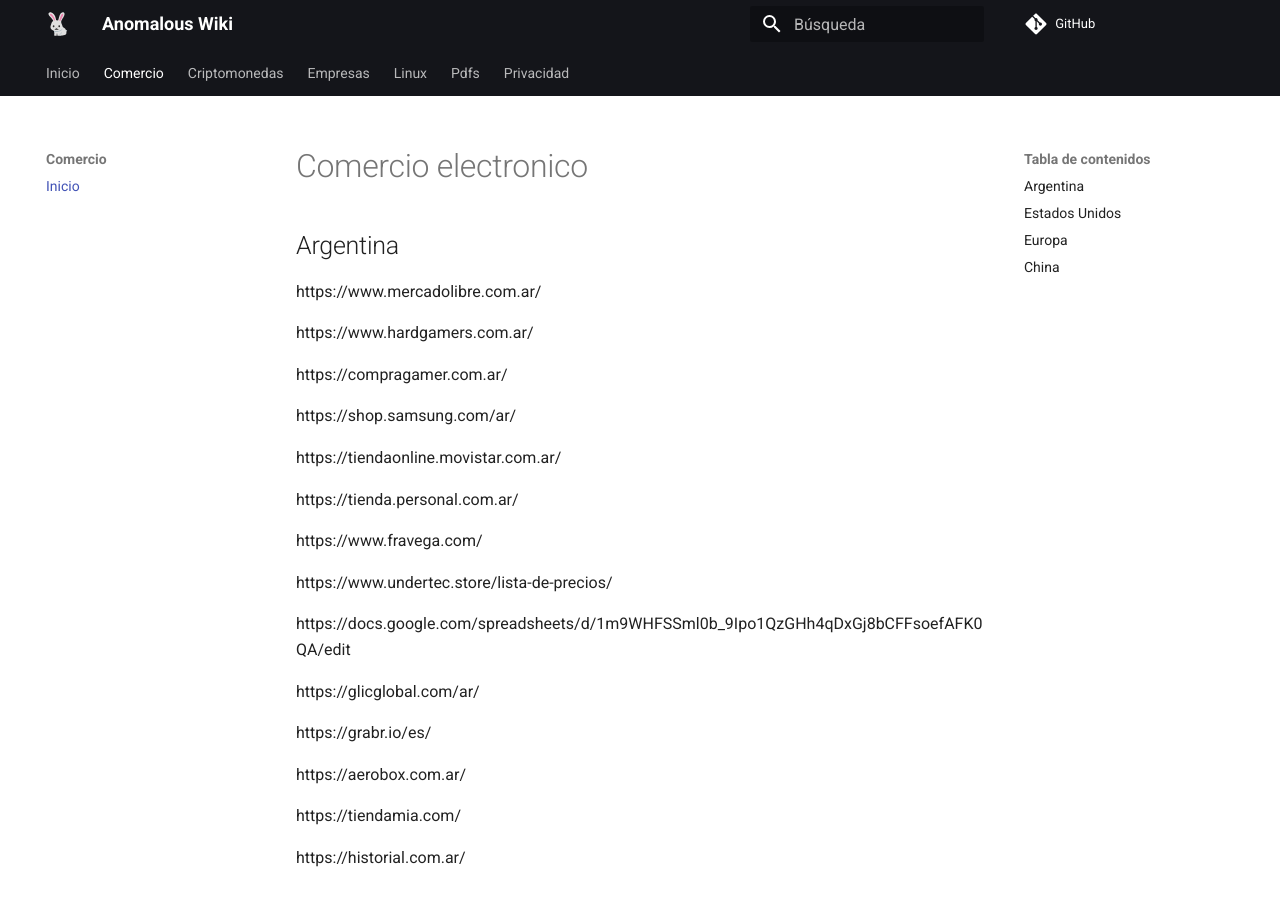
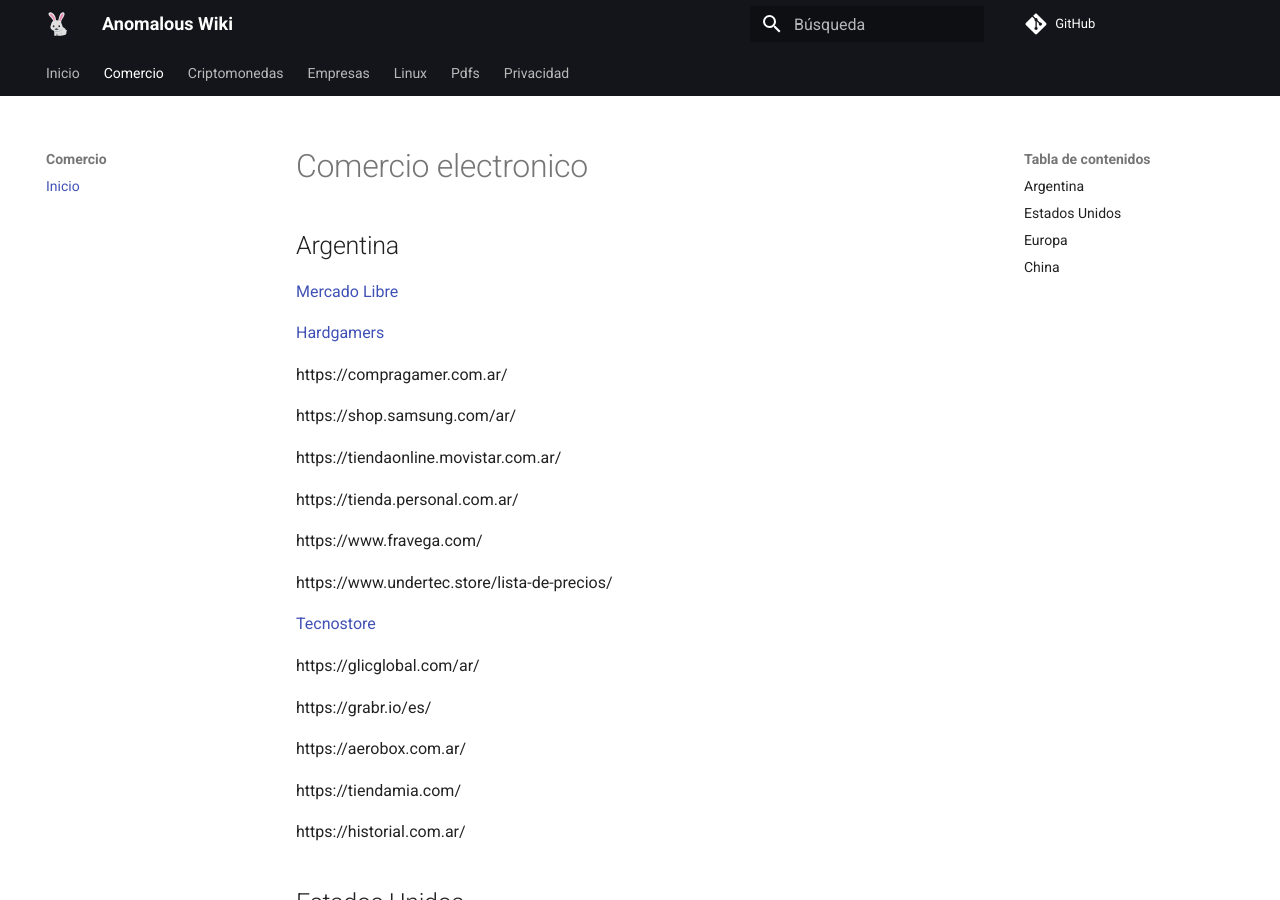
Before and after one commit to anomalouscode/wiki, an MkDocs documentation site: the page built from docs/comercio/index.md, in a window 1280 px wide and 900 px high. Built offline with MkDocs 1.6.1 and Material for MkDocs 9.7.7, drawn with Linux system fonts in a browser that asks for light colours; comment, search, counter and statistics services are not loaded.

Commit message:
Update index.md

```diff
--- a/docs/comercio/index.md
+++ b/docs/comercio/index.md
@@ -6,9 +6,9 @@
 
 ## Argentina
 
-https://www.mercadolibre.com.ar/
+[Mercado Libre](https://www.mercadolibre.com.ar/)
 
-https://www.hardgamers.com.ar/
+[Hardgamers](https://www.hardgamers.com.ar/)
 
 https://compragamer.com.ar/
 
@@ -22,7 +22,7 @@
 
 https://www.undertec.store/lista-de-precios/
 
-https://docs.google.com/spreadsheets/d/1m9WHFSSml0b_9Ipo1QzGHh4qDxGj8bCFFsoefAFK0QA/edit
+[Tecnostore](https://docs.google.com/spreadsheets/d/1m9WHFSSml0b_9Ipo1QzGHh4qDxGj8bCFFsoefAFK0QA/edit)
 
 https://glicglobal.com/ar/
 
```
